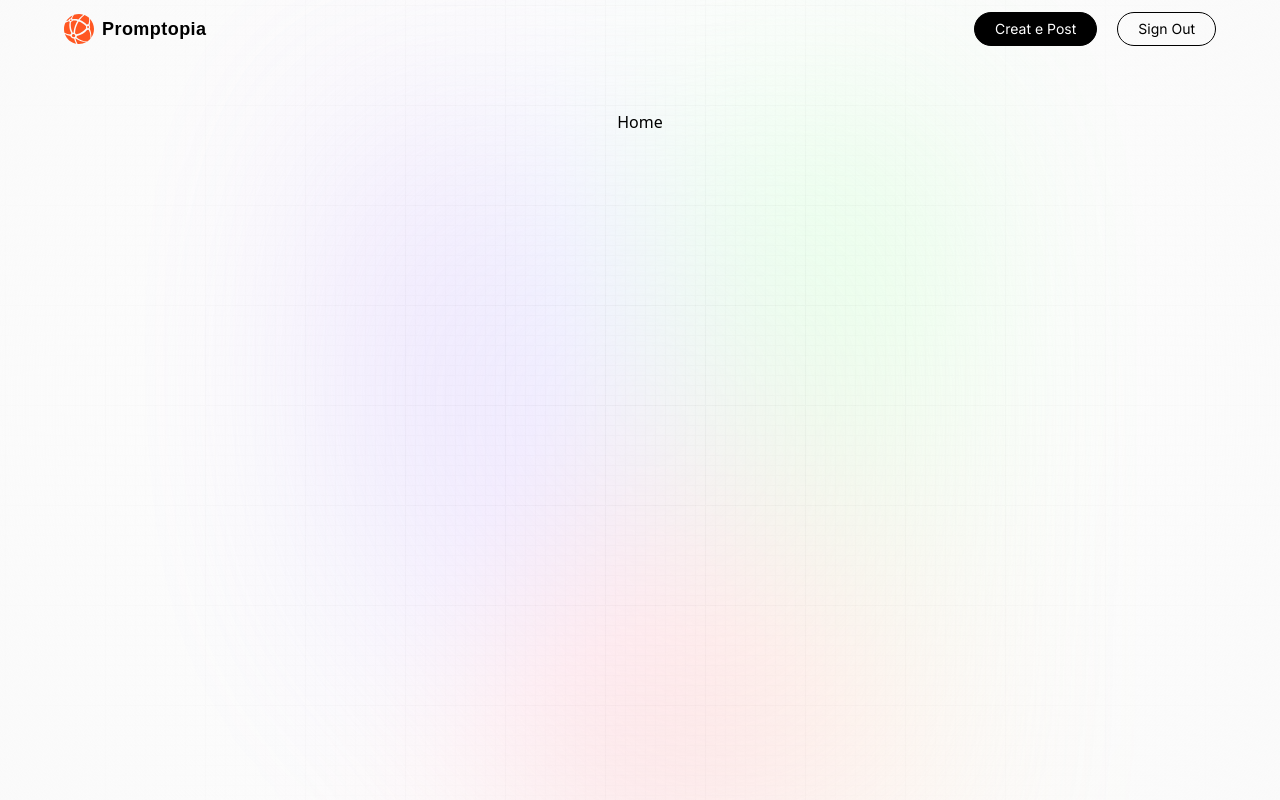
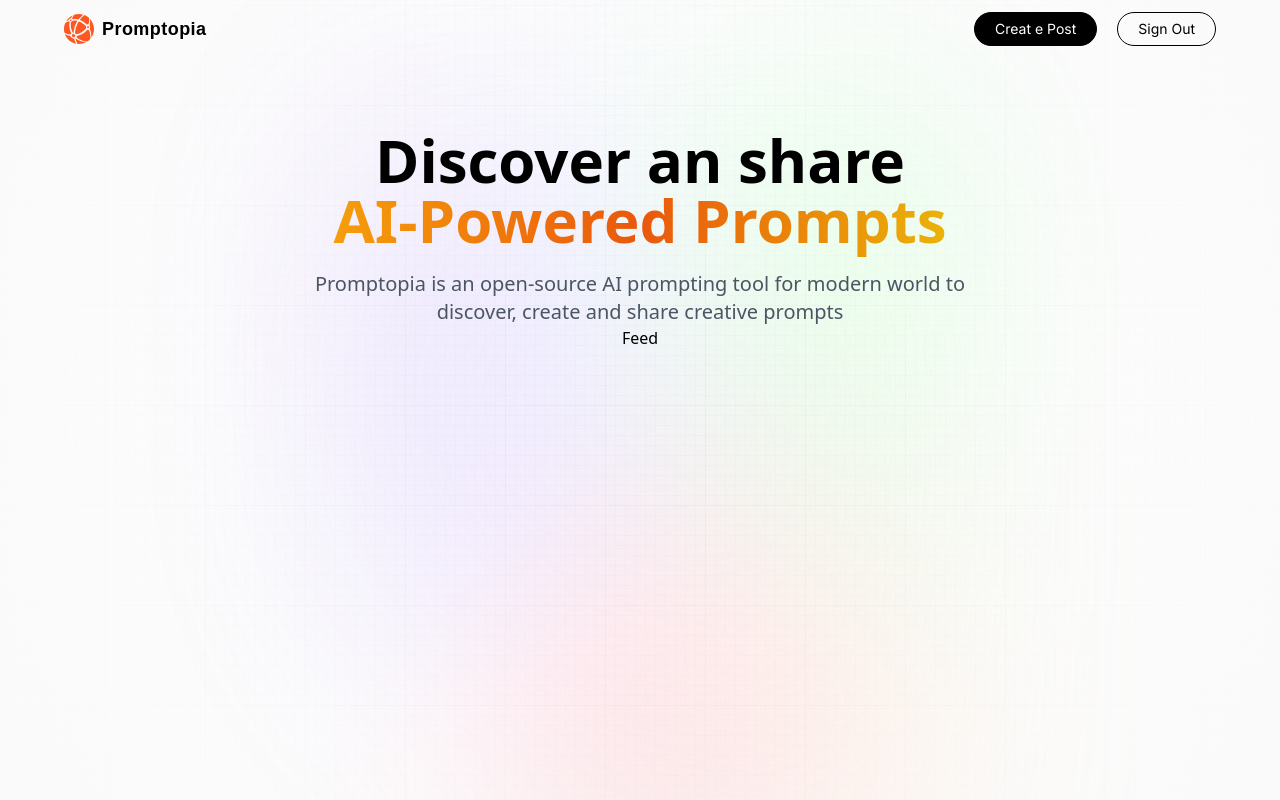
Before and after one commit to brahianvera/react, a Next.js app in the folder projects/promptopia/: page / in a window 1280 px wide. Built offline with nearby package versions, Linux system fonts and the light colour scheme.

Commit message:
component that will be use

```diff
--- a/projects/promptopia/app/page.jsx
+++ b/projects/promptopia/app/page.jsx
@@ -1,6 +1,19 @@
+import Feed from '@components/Feed'
+
+
 const Home = () =>{
     return(
-        <div>Home</div>
+        <section className="w-full flex-center flex-col">
+            <h1 className="head_text text-center">
+                Discover an share
+                <br className="max-md:hidden" />
+                <span className="orange_gradient text-center"> AI-Powered Prompts</span>
+            </h1>
+            <p className="desc text-center">
+                Promptopia is an open-source AI prompting tool for modern world to discover, create and share creative prompts
+            </p>
+            <Feed />
+        </section>
     )
 }
 
--- /dev/null
+++ b/projects/promptopia/components/Feed.jsx
@@ -0,0 +1,9 @@
+import React from 'react'
+
+const Feed = () =>{
+    return(
+        <div>Feed</div>
+    )
+}
+
+export default Feed
--- /dev/null
+++ b/projects/promptopia/components/Forms.jsx
@@ -0,0 +1,9 @@
+import React from 'react'
+
+const Form = () => {
+    return(
+        <div>Form</div>
+    )
+}
+
+export default Form
--- /dev/null
+++ b/projects/promptopia/components/Profile.jsx
@@ -0,0 +1,9 @@
+import React from 'react'
+
+const Profile = () =>{
+    return(
+        <div>Profile</div>
+    )
+}
+
+export default Form
--- /dev/null
+++ b/projects/promptopia/components/PromptCard.jsx
@@ -0,0 +1,9 @@
+import React from 'react'
+
+const PromptCard = () =>{
+    return (
+        <div> Prompt Card</div>
+    )
+}
+
+export default PromptCard
--- /dev/null
+++ b/projects/promptopia/components/Provider.jsx
@@ -0,0 +1,11 @@
+import React from "react";
+
+const Provider = () => {
+    return (
+        <div>
+            Provider
+        </div>
+    )
+}
+
+export default Provider
```
